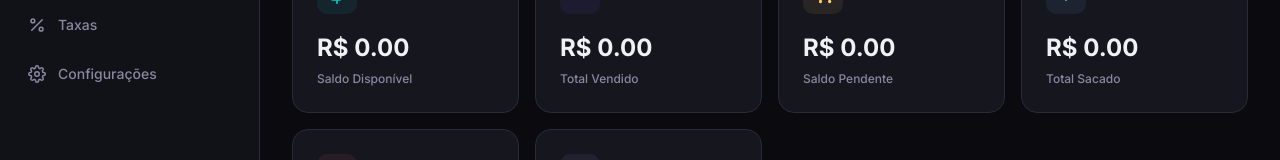
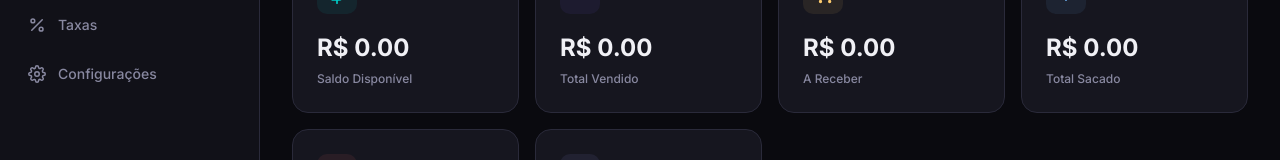
Before and after one commit to contamickey01-lang/gatewayyy, a Next.js app in the folder frontend/: page /dashboard in a window 1280 px wide. Shown: the part 246-406 px from the top of the page. Built offline with nearby package versions, Linux system fonts and the light colour scheme; no server answers; sample sign-in values are in the browser's storage.

Commit message:
Update main dashboard labels to A Receber for consistency

```diff
--- a/frontend/src/app/dashboard/page.tsx
+++ b/frontend/src/app/dashboard/page.tsx
@@ -79,7 +79,7 @@ export default function DashboardPage() {
     const statCards = [
         { label: 'Saldo Disponível', value: stats?.stats?.available_balance || '0.00', icon: <FiDollarSign size={20} />, color: '#00cec9' },
         { label: 'Total Vendido', value: stats?.stats?.total_sold || '0.00', icon: <FiTrendingUp size={20} />, color: '#6c5ce7' },
-        { label: 'Saldo Pendente', value: stats?.stats?.pending_balance || '0.00', icon: <FiShoppingCart size={20} />, color: '#fdcb6e' },
+        { label: 'A Receber', value: stats?.stats?.pending_balance || '0.00', icon: <FiShoppingCart size={20} />, color: '#fdcb6e' },
         { label: 'Total Sacado', value: stats?.stats?.total_withdrawn || '0.00', icon: <FiArrowDown size={20} />, color: '#74b9ff' },
         { label: 'Taxas Pagas', value: stats?.stats?.total_fees || '0.00', icon: <FiPercent size={20} />, color: '#ff6b6b' },
         { label: 'Produtos', value: stats?.stats?.total_products || 0, icon: <FiPackage size={20} />, color: '#a29bfe', isCurrency: false },
@@ -170,8 +170,8 @@ export default function DashboardPage() {
                                         </td>
                                         <td>
                                             <span className={`badge ${order.status === 'paid' ? 'badge-success' :
-                                                    order.status === 'pending' ? 'badge-warning' :
-                                                        order.status === 'failed' ? 'badge-danger' : 'badge-neutral'
+                                                order.status === 'pending' ? 'badge-warning' :
+                                                    order.status === 'failed' ? 'badge-danger' : 'badge-neutral'
                                                 }`}>
                                                 {order.status === 'paid' ? 'Pago' :
                                                     order.status === 'pending' ? 'Pendente' :
```
